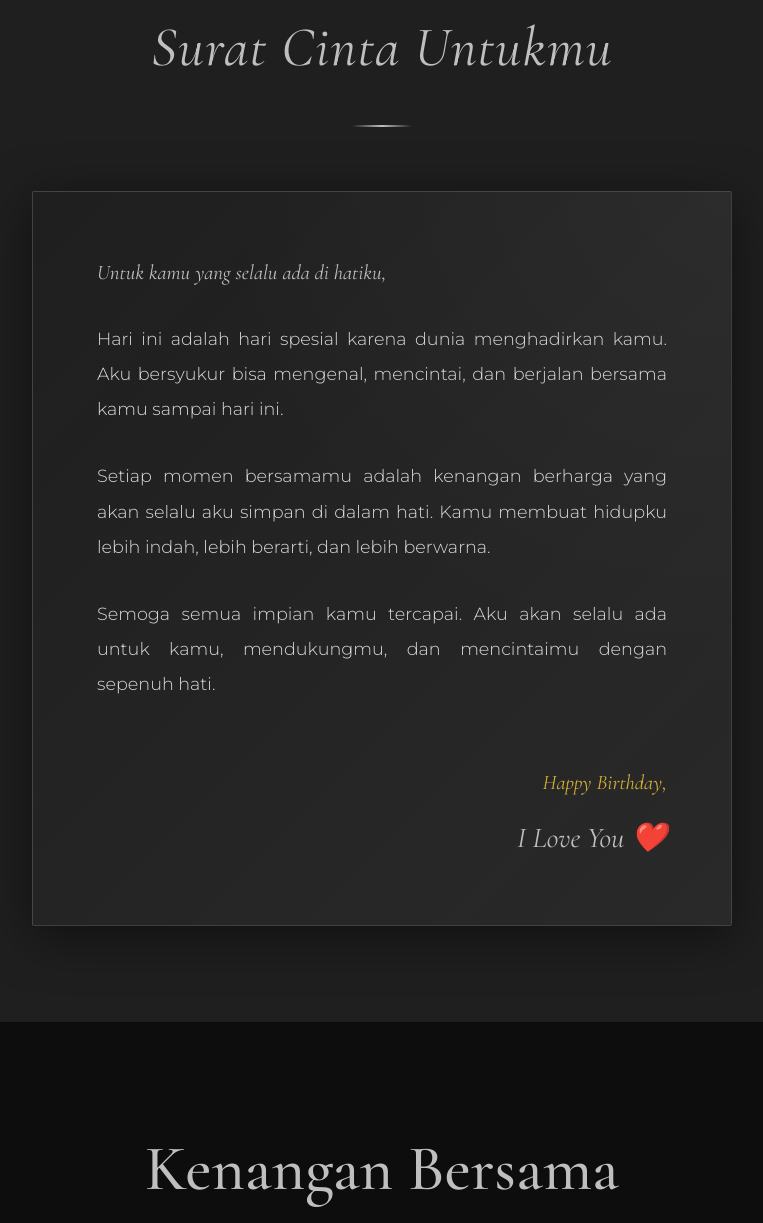
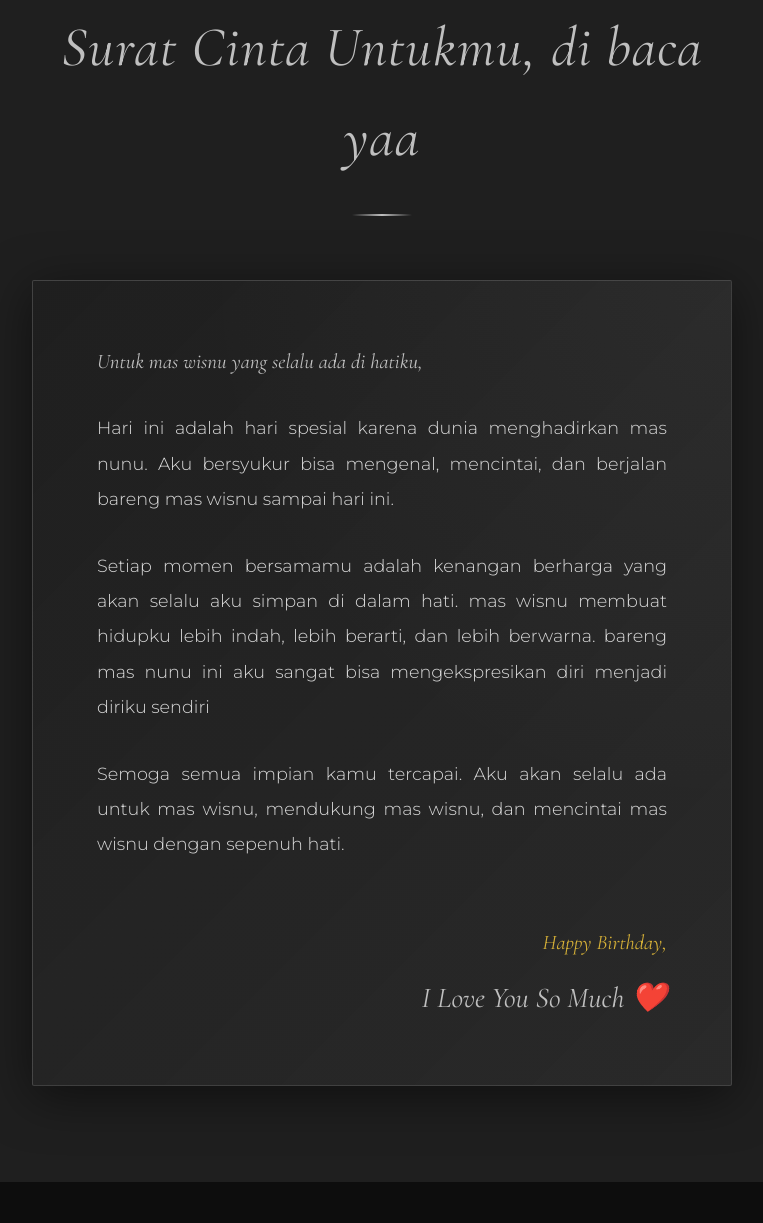
Before and after one commit to intannn18/Love-Birthday-Page, a plain HTML site: page index.html in a window 1280 px wide. Shown: the part 1693-2916 px from the top of the page, without its empty margins (258-1021 px from the left). Drawn offline with nearby package versions, Linux system fonts and the light colour scheme.

Commit message:
Update index.html

```diff
--- a/index.html
+++ b/index.html
@@ -516,7 +516,7 @@
             <div class="greeting-content">
                 <h2 class="greeting-title">Happy Birthday<br>My Love</h2>
                 <p class="greeting-message">
-                    Selamat ulang tahun, sayang.<br>
+                    Selamat ulang tahun, Mas Nunu.<br>
                     Terima kasih sudah hadir dalam hidupku dan membuat hariku lebih berarti.
                 </p>
                 <div class="heart-icon">❤️</div>
@@ -527,30 +527,30 @@
         <section id="letter">
             <div class="letter-container">
                 <div class="letter-header">
-                    <h2 class="letter-title">Surat Cinta Untukmu</h2>
+                    <h2 class="letter-title">Surat Cinta Untukmu, di baca yaa</h2>
                     <div class="letter-decoration"></div>
                 </div>
 
                 <div class="letter-card">
-                    <p class="letter-greeting">Untuk kamu yang selalu ada di hatiku,</p>
+                    <p class="letter-greeting">Untuk mas wisnu yang selalu ada di hatiku,</p>
 
                     <p class="letter-body">
-                        Hari ini adalah hari spesial karena dunia menghadirkan kamu.
-                        Aku bersyukur bisa mengenal, mencintai, dan berjalan bersama kamu sampai hari ini.
+                        Hari ini adalah hari spesial karena dunia menghadirkan mas nunu.
+                        Aku bersyukur bisa mengenal, mencintai, dan berjalan bareng mas wisnu sampai hari ini.
                     </p>
 
                     <p class="letter-body">
                         Setiap momen bersamamu adalah kenangan berharga yang akan selalu aku simpan
-                        di dalam hati. Kamu membuat hidupku lebih indah, lebih berarti, dan lebih berwarna.
+                        di dalam hati. mas wisnu membuat hidupku lebih indah, lebih berarti, dan lebih berwarna. bareng mas nunu ini aku sangat bisa mengekspresikan diri menjadi diriku sendiri
                     </p>
 
                     <p class="letter-body">
-                        Semoga semua impian kamu tercapai. Aku akan selalu ada untuk kamu,
-                        mendukungmu, dan mencintaimu dengan sepenuh hati.
+                        Semoga semua impian kamu tercapai. Aku akan selalu ada untuk mas wisnu,
+                        mendukung mas wisnu, dan mencintai mas wisnu dengan sepenuh hati.
                     </p>
 
                     <p class="letter-closing">Happy Birthday,</p>
-                    <p class="letter-signature">I Love You ❤️</p>
+                    <p class="letter-signature">I Love You So Much ❤️</p>
                 </div>
             </div>
         </section>
@@ -558,7 +558,7 @@
         <!-- ====== GALLERY SECTION (OPTIONAL) ====== -->
         <section id="gallery">
             <div class="gallery-container">
-                <h2 class="gallery-title">Kenangan Bersama</h2>
+                <h2 class="gallery-title">Kenangan Kita Bersama</h2>
                 <div class="gallery-grid">
                     <!-- Placeholder untuk foto - ganti dengan foto kalian -->
                     <div class="gallery-item">
```
